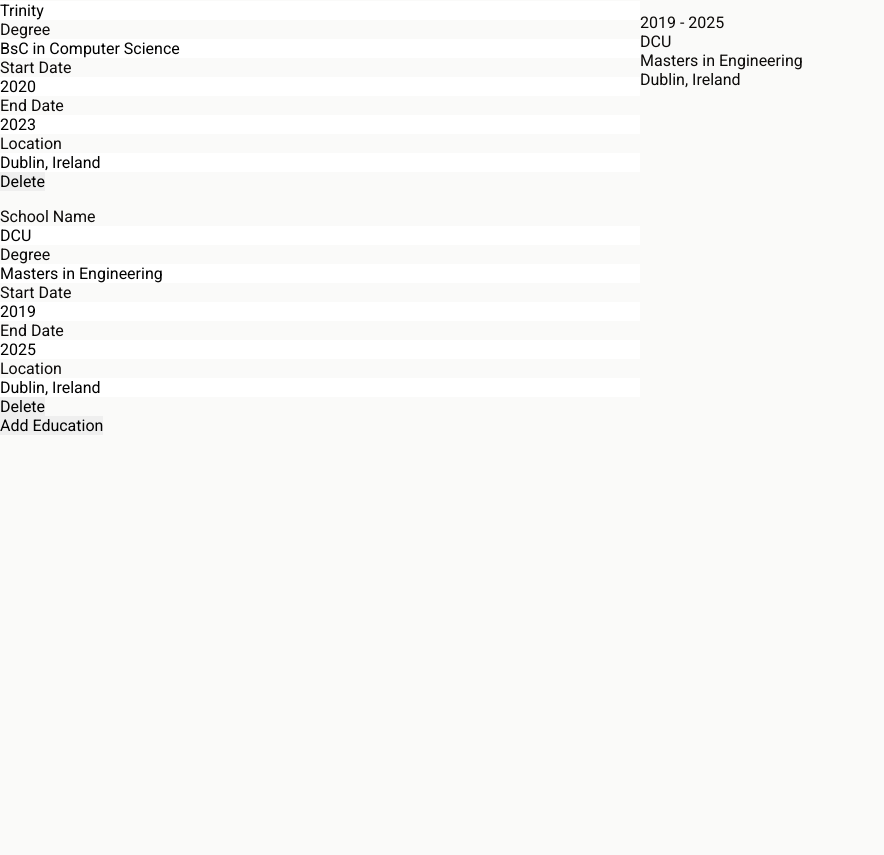
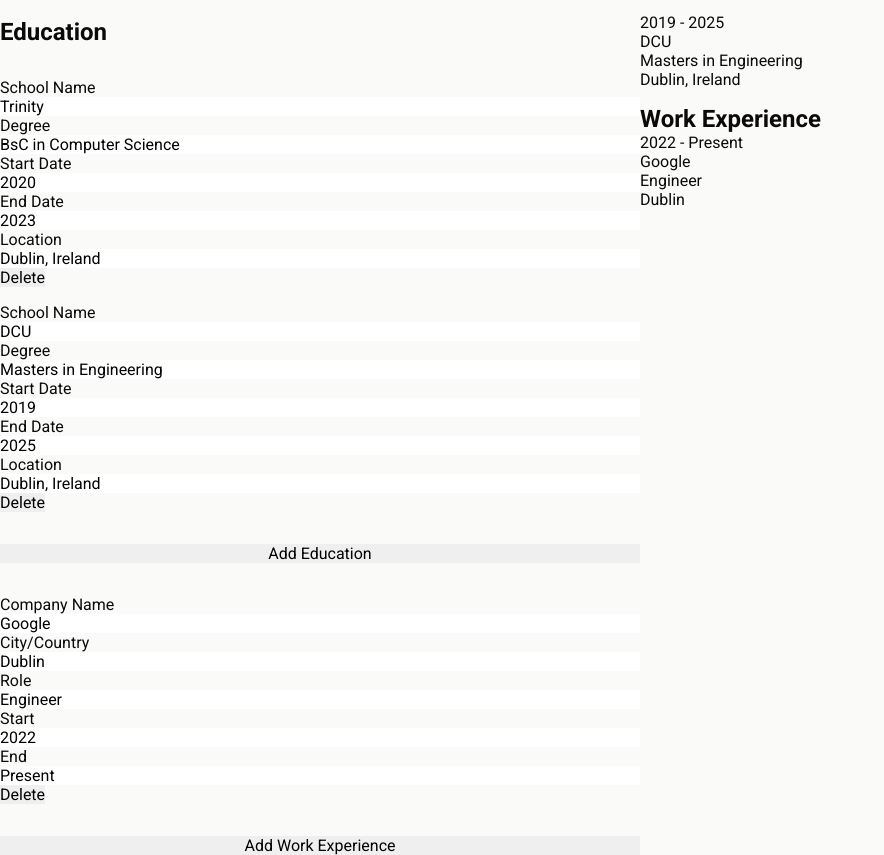
Before and after one commit to Tom-Pierce/cv-builder, a React (Vite) app: page / in a window 1280 px wide. Shown: the part 365-1220 px from the top of the page, without its empty margins (0-884 px from the left). Before the commit the page ends 800 px from the top, so only its background shows below. Built offline with nearby package versions, Linux system fonts and the light colour scheme.

Commit message:
work experience section identical to education

```diff
--- a/src/components/CvGenerator.jsx
+++ b/src/components/CvGenerator.jsx
@@ -3,6 +3,7 @@
 import CvPreview from "./CvPreview";
 import uniqid from "uniqid";
 import EducationInputs from "./EducationInputs";
+import WorkInputs from "./WorkInputs";
 
 export default function CvGenerator() {
   const [personalInfo, setPersonalInfo] = useState({
@@ -28,6 +29,17 @@
       start: "2019",
       end: "2025",
       location: "Dublin, Ireland",
+    },
+  ]);
+
+  const [workList, setWorkList] = useState([
+    {
+      id: uniqid(),
+      name: "Google",
+      role: "Engineer",
+      start: "2022",
+      end: "Present",
+      location: "Dublin",
     },
   ]);
 
@@ -68,6 +80,38 @@
     setEducationList(newEducationList);
   }
 
+  //Work section functions
+  function addWork() {
+    const newWorkObj = {
+      id: uniqid(),
+      name: "",
+      role: "",
+      start: "",
+      end: "",
+      location: "",
+    };
+    const newWorkList = [...workList, newWorkObj];
+    setWorkList(newWorkList);
+  }
+
+  function removeWork(id) {
+    const newWorkList = workList.filter((workObj) => {
+      return workObj.id !== id;
+    });
+    setWorkList(newWorkList);
+  }
+
+  function editWork(id, e, key) {
+    const newWorkList = workList.map((newWork) => {
+      if (newWork.id === id) {
+        // Update the value property of the target object
+        return { ...newWork, [key]: e.target.value };
+      }
+      return newWork;
+    });
+    setWorkList(newWorkList);
+  }
+
   return (
     <div className="content">
       <section className="cv-inputs-section">
@@ -85,10 +129,20 @@
         <button className="add-education-btn" onClick={addEducation}>
           Add Education
         </button>
+        <WorkInputs
+          workList={workList}
+          editWork={editWork}
+          removeWork={removeWork}
+        />
+        <button className="add-work-btn" onClick={addWork}>
+          Add Work Experience
+        </button>
       </section>
-      <CvPreview personalInfo={personalInfo} educationList={educationList} />
+      <CvPreview
+        personalInfo={personalInfo}
+        educationList={educationList}
+        workList={workList}
+      />
     </div>
   );
 }
-
-//TODO each education/work will be a seperate input and output, add button creates another form
--- a/src/components/CvPreview.jsx
+++ b/src/components/CvPreview.jsx
@@ -1,7 +1,7 @@
 import emailSVG from "../assets/email.svg";
 import locationSVG from "../assets/location-pin.svg";
 import phoneSVG from "../assets/phone.svg";
-export default function CvOutput({ personalInfo, educationList }) {
+export default function CvPreview({ personalInfo, educationList, workList }) {
   return (
     <div className="cv-preview-section">
       <section className="personal-details">
@@ -21,16 +21,32 @@
         </p>
       </section>
       <section className="education-details">
-        <h2 className="educatio-details-header">Education</h2>
-        {educationList.map((education) => {
+        <h2 className="education-details-header">Education</h2>
+        {educationList.map((educationObj) => {
           return (
-            <div key={education.id} className="school-info">
+            <div key={educationObj.id} className="education-info">
               <p className="education-start-end-dates">
-                {education.start} {education.end && "-"} {education.end}
+                {educationObj.start} {educationObj.end && "-"}{" "}
+                {educationObj.end}
               </p>
-              <p className="school-name">{education.name}</p>
-              <p className="school-degree">{education.degree}</p>
-              <p className="school-location">{education.location}</p>
+              <p className="education-name">{educationObj.name}</p>
+              <p className="education-degree">{educationObj.degree}</p>
+              <p className="education-location">{educationObj.location}</p>
+            </div>
+          );
+        })}
+      </section>
+      <section className="work-details">
+        <h2 className="work-details-header">Work Experience</h2>
+        {workList.map((workObj) => {
+          return (
+            <div key={workObj.id} className="work-info">
+              <p className="work-start-end-dates">
+                {workObj.start} {workObj.end && "-"} {workObj.end}
+              </p>
+              <p className="work-name">{workObj.name}</p>
+              <p className="work-role">{workObj.role}</p>
+              <p className="work-location">{workObj.location}</p>
             </div>
           );
         })}
--- /dev/null
+++ b/src/components/WorkInputs.jsx
@@ -0,0 +1,86 @@
+export default function WorkInputs({ workList, editWork, removeWork }) {
+  return (
+    <>
+      <ul className="work-details-section">
+        {workList.map((workObj) => {
+          return (
+            <li key={workObj.id}>
+              <form action="" method="POST" className="work-details-form">
+                <label htmlFor={"work-name-input-" + workObj.id}>
+                  Company Name
+                </label>
+                <input
+                  type="text"
+                  className="work-name-input"
+                  id={"work-name-input-" + workObj.id}
+                  placeholder="Company Name"
+                  value={workObj.name}
+                  onChange={(event) => {
+                    editWork(workObj.id, event, "name");
+                  }}
+                />
+                <label htmlFor={"work-location-input-" + workObj.id}>
+                  City/Country
+                </label>
+                <input
+                  type="text"
+                  className="work-location-input"
+                  id={"work-location-input-" + workObj.id}
+                  placeholder="City/Country"
+                  value={workObj.location}
+                  onChange={(event) => {
+                    editWork(workObj.id, event, "location");
+                  }}
+                />
+                <label htmlFor={"work-role-input-" + workObj.id}>Role</label>
+                <input
+                  type="text"
+                  className="work-role-input"
+                  id={"work-role-input-" + workObj.id}
+                  placeholder="Role"
+                  value={workObj.role}
+                  onChange={(event) => {
+                    editWork(workObj.id, event, "role");
+                  }}
+                />
+                <label htmlFor={"work-start-date-input-" + workObj.id}>
+                  Start
+                </label>
+                <input
+                  type="text"
+                  className="work-start-date-input"
+                  id={"work-start-date-input-" + workObj.id}
+                  placeholder="Start"
+                  value={workObj.start}
+                  onChange={(event) => {
+                    editWork(workObj.id, event, "start");
+                  }}
+                />
+                <label htmlFor={"work-end-date-input-" + workObj.id}>End</label>
+                <input
+                  type="text"
+                  className="work-end-date-input"
+                  id={"work-end-date-input-" + workObj.id}
+                  placeholder="Company Name"
+                  value={workObj.end}
+                  onChange={(event) => {
+                    editWork(workObj.id, event, "end");
+                  }}
+                />
+              </form>
+              <button
+                type="button"
+                className="remove-education-btn"
+                onClick={() => {
+                  removeWork(workObj.id);
+                }}
+              >
+                Delete
+              </button>
+            </li>
+          );
+        })}
+      </ul>
+    </>
+  );
+}
--- a/src/styles/index.css
+++ b/src/styles/index.css
@@ -30,6 +30,9 @@
 
 .cv-inputs-section{
   width: 50%;
+  display: flex;
+  flex-direction: column;
+  gap: 2rem;
 }
 
 .cv-preview-section{
@@ -42,6 +45,11 @@
 }
 
 .education-details-form{
+  display: flex;
+  flex-direction: column;
+}
+
+.work-details-form{
   display: flex;
   flex-direction: column;
 }
@@ -63,6 +71,17 @@
   gap: 1rem;
 }
 
-.school-info{
+
+.work-details-section{
+  display: flex;
+  flex-direction: column;
+  gap: 1rem;
+}
+
+.education-info{
   margin-bottom: 1rem;
 }
+
+.work-info{
+  margin-bottom: 1rem;
+}
```
